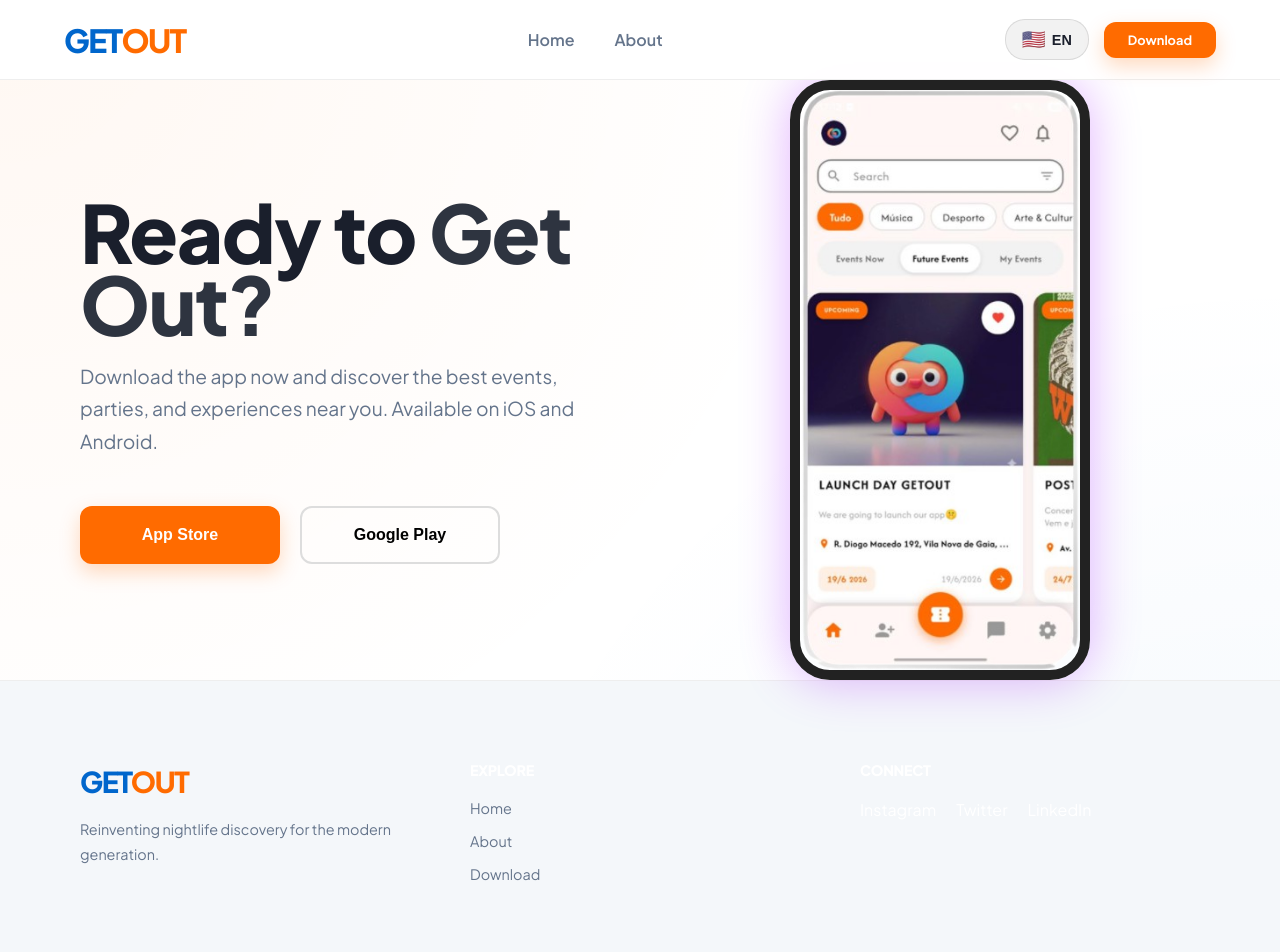
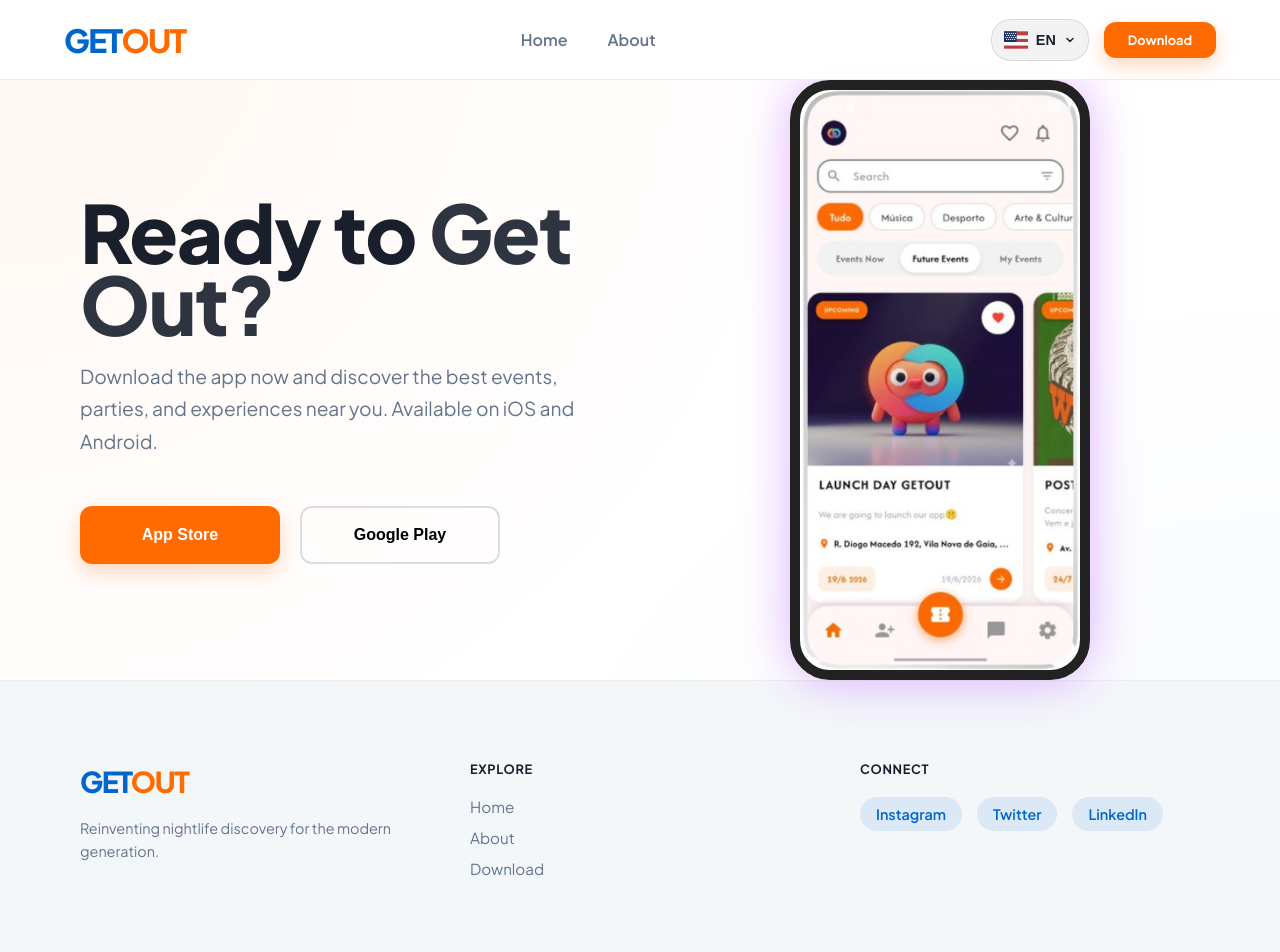
Before and after one commit to Kayo04/get-out-website, a Next.js app: page /download in a window 1280 px wide. Shown: the top 952 px of the page. Built offline with nearby package versions, Linux system fonts and the light colour scheme.

Commit message:
mudança no UI

```diff
--- a/src/components/Footer.tsx
+++ b/src/components/Footer.tsx
@@ -7,9 +7,9 @@
   const { t } = useLanguage();
 
   return (
-    <footer style={{ borderTop: '1px solid var(--glass-border)', padding: '80px 0', background: 'var(--surface)' }}>
+    <footer style={{ borderTop: '1px solid var(--glass-border)', padding: '80px 0', background: 'var(--surface-secondary)' }}>
       <div className="container">
-        <div style={{ display: 'grid', gridTemplateColumns: '1fr 1fr 1fr', gap: '50px' }}>
+        <div style={{ display: 'grid', gridTemplateColumns: 'repeat(auto-fit, minmax(200px, 1fr))', gap: '50px' }}>
             {/* Brand */}
             <div>
                <h3 style={{
@@ -20,33 +20,78 @@
                }}>
                  GET<span style={{ color: 'var(--primary)' }}>OUT</span>
                </h3>
-               <p style={{ fontSize: '0.9rem' }}>
+               <p style={{ fontSize: '0.9rem', color: 'var(--text-dim)', lineHeight: '1.6' }}>
                  {t.footer.motto}
                </p>
             </div>
 
             {/* Links */}
             <div>
-              <h4 style={{ fontSize: '0.9rem', color: '#fff', marginBottom: '20px' }}>{t.footer.explore}</h4>
-              <div style={{ display: 'flex', flexDirection: 'column', gap: '15px' }}>
-                <Link href="/" style={{ color: 'var(--text-dim)', fontSize: '0.9rem' }}>{t.navbar.home}</Link>
-                <Link href="/about" style={{ color: 'var(--text-dim)', fontSize: '0.9rem' }}>{t.navbar.about}</Link>
-                <Link href="/download" style={{ color: 'var(--text-dim)', fontSize: '0.9rem' }}>{t.navbar.download}</Link>
+              <h4 style={{ fontSize: '0.8rem', fontWeight: 700, color: 'var(--text-main)', marginBottom: '20px', textTransform: 'uppercase', letterSpacing: '0.05em' }}>
+                {t.footer.explore}
+              </h4>
+              <div style={{ display: 'flex', flexDirection: 'column', gap: '12px' }}>
+                {[
+                  { href: "/", label: t.navbar.home },
+                  { href: "/about", label: t.navbar.about },
+                  { href: "/download", label: t.navbar.download }
+                ].map((link) => (
+                  <Link
+                    key={link.href}
+                    href={link.href}
+                    style={{ color: 'var(--text-dim)', fontSize: '0.95rem', transition: 'color 0.2s', textDecoration: 'none' }}
+                    onMouseEnter={(e) => e.currentTarget.style.color = 'var(--primary)'}
+                    onMouseLeave={(e) => e.currentTarget.style.color = 'var(--text-dim)'}
+                  >
+                    {link.label}
+                  </Link>
+                ))}
               </div>
             </div>
 
             {/* Socials */}
             <div>
-               <h4 style={{ fontSize: '0.9rem', color: '#fff', marginBottom: '20px' }}>{t.footer.connect}</h4>
-               <div style={{ display: 'flex', gap: '20px' }}>
-                 <a href="#" style={{ color: 'white' }}>Instagram</a>
-                 <a href="#" style={{ color: 'white' }}>Twitter</a>
-                 <a href="#" style={{ color: 'white' }}>LinkedIn</a>
+               <h4 style={{ fontSize: '0.8rem', fontWeight: 700, color: 'var(--text-main)', marginBottom: '20px', textTransform: 'uppercase', letterSpacing: '0.05em' }}>
+                 {t.footer.connect}
+               </h4>
+               <div style={{ display: 'flex', gap: '15px' }}>
+                 {['Instagram', 'Twitter', 'LinkedIn'].map((platform) => (
+                   <a
+                    key={platform}
+                    href="#"
+                    style={{
+                      color: 'var(--secondary)',
+                      fontWeight: 600,
+                      fontSize: '0.9rem',
+                      background: 'rgba(0, 102, 204, 0.1)',
+                      padding: '8px 16px',
+                      borderRadius: '20px',
+                      transition: 'all 0.2s'
+                    }}
+                    onMouseEnter={(e) => {
+                      e.currentTarget.style.background = 'var(--secondary)';
+                      e.currentTarget.style.color = 'white';
+                    }}
+                    onMouseLeave={(e) => {
+                      e.currentTarget.style.background = 'rgba(0, 102, 204, 0.1)';
+                      e.currentTarget.style.color = 'var(--secondary)';
+                    }}
+                   >
+                     {platform}
+                   </a>
+                 ))}
                </div>
             </div>
         </div>
 
-        <div style={{ marginTop: '80px', paddingTop: '40px', borderTop: '1px solid rgba(255,255,255,0.05)', textAlign: 'center', fontSize: '0.8rem', color: 'rgba(255,255,255,0.2)' }}>
+        <div style={{
+          marginTop: '80px',
+          paddingTop: '40px',
+          borderTop: '1px solid rgba(0,0,0,0.05)',
+          textAlign: 'center',
+          fontSize: '0.85rem',
+          color: 'var(--text-dim)'
+        }}>
            &copy; {new Date().getFullYear()} Get Out App. {t.footer.copyright}
         </div>
       </div>
--- /dev/null
+++ b/src/components/LanguageDropdown.tsx
@@ -0,0 +1,175 @@
+"use client";
+
+import { useState, useRef, useEffect } from "react";
+import { useLanguage } from "@/context/LanguageContext";
+
+// SVG FLAGS
+const FlagUS = () => (
+  <svg width="24" height="24" viewBox="0 0 36 36" xmlns="http://www.w3.org/2000/svg">
+    <path fill="#BD3D44" d="M0 26h36v5H0z"/>
+    <path fill="#fff" d="M0 21h36v5H0z"/>
+    <path fill="#BD3D44" d="M0 16h36v5H0z"/>
+    <path fill="#fff" d="M0 11h36v5H0z"/>
+    <path fill="#BD3D44" d="M0 5h36v6H0z"/>
+    <path fill="#192F5D" d="M0 5h19v16H0z"/>
+    {/* Simplified Stars (Dots) for readability at small size */}
+    <circle cx="2.5" cy="8" r="1" fill="#fff"/>
+    <circle cx="5.5" cy="8" r="1" fill="#fff"/>
+    <circle cx="8.5" cy="8" r="1" fill="#fff"/>
+    <circle cx="11.5" cy="8" r="1" fill="#fff"/>
+    <circle cx="14.5" cy="8" r="1" fill="#fff"/>
+    <circle cx="17.5" cy="8" r="1" fill="#fff"/>
+    <circle cx="4" cy="11" r="1" fill="#fff"/>
+    <circle cx="7" cy="11" r="1" fill="#fff"/>
+    <circle cx="10" cy="11" r="1" fill="#fff"/>
+    <circle cx="13" cy="11" r="1" fill="#fff"/>
+    <circle cx="16" cy="11" r="1" fill="#fff"/>
+    <circle cx="2.5" cy="14" r="1" fill="#fff"/>
+    <circle cx="5.5" cy="14" r="1" fill="#fff"/>
+    <circle cx="8.5" cy="14" r="1" fill="#fff"/>
+    <circle cx="11.5" cy="14" r="1" fill="#fff"/>
+    <circle cx="14.5" cy="14" r="1" fill="#fff"/>
+    <circle cx="17.5" cy="14" r="1" fill="#fff"/>
+    <circle cx="4" cy="17" r="1" fill="#fff"/>
+    <circle cx="7" cy="17" r="1" fill="#fff"/>
+    <circle cx="10" cy="17" r="1" fill="#fff"/>
+    <circle cx="13" cy="17" r="1" fill="#fff"/>
+    <circle cx="16" cy="17" r="1" fill="#fff"/>
+  </svg>
+);
+
+const FlagPT = () => (
+  <svg width="24" height="24" viewBox="0 0 36 36" xmlns="http://www.w3.org/2000/svg">
+    <path fill="#DA291C" d="M14 5h22v26H14z"/>
+    <path fill="#046A38" d="M0 5h14v26H0z"/>
+    <circle cx="14" cy="18" r="5" fill="#FFE900"/>
+    <circle cx="14" cy="18" r="3" fill="#fff" stroke="#DA291C" strokeWidth="2"/>
+  </svg>
+);
+
+const ChevronDown = () => (
+  <svg width="12" height="12" viewBox="0 0 24 24" fill="none" stroke="currentColor" strokeWidth="3" strokeLinecap="round" strokeLinejoin="round">
+    <path d="M6 9l6 6 6-6"/>
+  </svg>
+);
+
+export default function LanguageDropdown() {
+  const { locale, setLanguage } = useLanguage();
+  const [isOpen, setIsOpen] = useState(false);
+  const dropdownRef = useRef<HTMLDivElement>(null);
+
+  // Close when clicking outside
+  useEffect(() => {
+    const handleClickOutside = (event: MouseEvent) => {
+      if (dropdownRef.current && !dropdownRef.current.contains(event.target as Node)) {
+        setIsOpen(false);
+      }
+    };
+    document.addEventListener("mousedown", handleClickOutside);
+    return () => document.removeEventListener("mousedown", handleClickOutside);
+  }, []);
+
+  const handleSelect = (lang: "en" | "pt") => {
+    setLanguage(lang);
+    setIsOpen(false);
+  };
+
+  return (
+    <div style={{ position: 'relative' }} ref={dropdownRef}>
+      <button
+        onClick={() => setIsOpen(!isOpen)}
+        style={{
+          background: 'rgba(0,0,0,0.05)',
+          border: '1px solid rgba(0,0,0,0.1)',
+          padding: '8px 12px',
+          borderRadius: '20px',
+          cursor: 'pointer',
+          fontSize: '0.9rem',
+          fontWeight: 700,
+          color: 'var(--text-main)',
+          display: 'flex',
+          alignItems: 'center',
+          gap: '8px',
+          transition: 'all 0.2s ease',
+        }}
+        onMouseEnter={(e) => {
+            e.currentTarget.style.transform = 'scale(1.02)';
+            e.currentTarget.style.background = 'rgba(0,0,0,0.1)';
+        }}
+        onMouseLeave={(e) => {
+            e.currentTarget.style.transform = 'scale(1)';
+            e.currentTarget.style.background = 'rgba(0,0,0,0.05)';
+        }}
+      >
+        {/* Render Active Flag */}
+        {locale === 'en' ? <FlagUS /> : <FlagPT />}
+        <span>{locale === 'en' ? 'EN' : 'PT'}</span>
+        <div style={{
+            transition: 'transform 0.2s',
+            transform: isOpen ? 'rotate(180deg)' : 'rotate(0deg)',
+            display: 'flex', alignItems: 'center'
+        }}>
+            <ChevronDown />
+        </div>
+      </button>
+
+      {/* Dropdown Menu */}
+      {isOpen && (
+        <div style={{
+          position: 'absolute',
+          top: '120%',
+          right: 0,
+          background: 'var(--surface)',
+          border: '1px solid rgba(0,0,0,0.1)',
+          borderRadius: '16px',
+          boxShadow: '0 10px 30px -5px rgba(0,0,0,0.2)',
+          padding: '8px',
+          minWidth: '140px',
+          zIndex: 2000,
+          animation: 'fadeIn 0.2s ease-out'
+        }}>
+          <div
+             onClick={() => handleSelect('pt')}
+             style={{
+               display: 'flex', alignItems: 'center', gap: '10px',
+               padding: '10px', borderRadius: '10px',
+               cursor: 'pointer',
+               background: locale === 'pt' ? 'var(--surface-secondary)' : 'transparent',
+               fontWeight: locale === 'pt' ? 700 : 500,
+               color: 'var(--text-main)',
+               marginBottom: '4px'
+             }}
+             onMouseEnter={(e) => e.currentTarget.style.background = 'var(--surface-secondary)'}
+             onMouseLeave={(e) => e.currentTarget.style.background = locale === 'pt' ? 'var(--surface-secondary)' : 'transparent'}
+          >
+             <FlagPT />
+             <span>Português</span>
+          </div>
+
+          <div
+             onClick={() => handleSelect('en')}
+             style={{
+               display: 'flex', alignItems: 'center', gap: '10px',
+               padding: '10px', borderRadius: '10px',
+               cursor: 'pointer',
+               background: locale === 'en' ? 'var(--surface-secondary)' : 'transparent',
+               fontWeight: locale === 'en' ? 700 : 500,
+               color: 'var(--text-main)'
+             }}
+             onMouseEnter={(e) => e.currentTarget.style.background = 'var(--surface-secondary)'}
+             onMouseLeave={(e) => e.currentTarget.style.background = locale === 'en' ? 'var(--surface-secondary)' : 'transparent'}
+          >
+             <FlagUS />
+             <span>English</span>
+          </div>
+        </div>
+      )}
+      <style jsx>{`
+        @keyframes fadeIn {
+          from { opacity: 0; transform: translateY(-5px); }
+          to { opacity: 1; transform: translateY(0); }
+        }
+      `}</style>
+    </div>
+  );
+}
--- a/src/components/Navbar.tsx
+++ b/src/components/Navbar.tsx
@@ -2,9 +2,10 @@
 
 import Link from "next/link";
 import { useLanguage } from "@/context/LanguageContext";
+import LanguageDropdown from "./LanguageDropdown";
 
 export default function Navbar() {
-  const { t, locale, toggleLanguage } = useLanguage();
+  const { t } = useLanguage();
 
   return (
     <nav className="navbar-float">
@@ -27,37 +28,8 @@
       </div>
 
       <div style={{ display: 'flex', alignItems: 'center', gap: '15px' }}>
-        {/* Language Toggle */}
-        <button
-          onClick={toggleLanguage}
-          className="lang-btn"
-          style={{
-            background: 'rgba(0,0,0,0.05)',
-            border: '1px solid rgba(0,0,0,0.1)',
-            padding: '8px 16px',
-            borderRadius: '20px',
-            cursor: 'pointer',
-            fontSize: '0.9rem',
-            fontWeight: 800,
-            color: 'var(--text-main)',
-            display: 'flex',
-            alignItems: 'center',
-            gap: '6px',
-            transition: 'all 0.2s ease',
-            zIndex: 1001
-          }}
-          onMouseEnter={(e) => {
-            e.currentTarget.style.transform = 'scale(1.05)';
-            e.currentTarget.style.background = 'rgba(0,0,0,0.1)';
-          }}
-          onMouseLeave={(e) => {
-            e.currentTarget.style.transform = 'scale(1)';
-            e.currentTarget.style.background = 'rgba(0,0,0,0.05)';
-          }}
-        >
-          <span style={{ fontSize: '1.2rem' }}>{locale === 'en' ? '🇺🇸' : '🇵🇹'}</span>
-          {locale === 'en' ? 'EN' : 'PT'}
-        </button>
+        {/* Language Dropdown */}
+        <LanguageDropdown />
 
         <Link href="/download" className="btn btn-primary" style={{ padding: '10px 24px', fontSize: '0.8rem' }}>
           {t.navbar.download}
```
